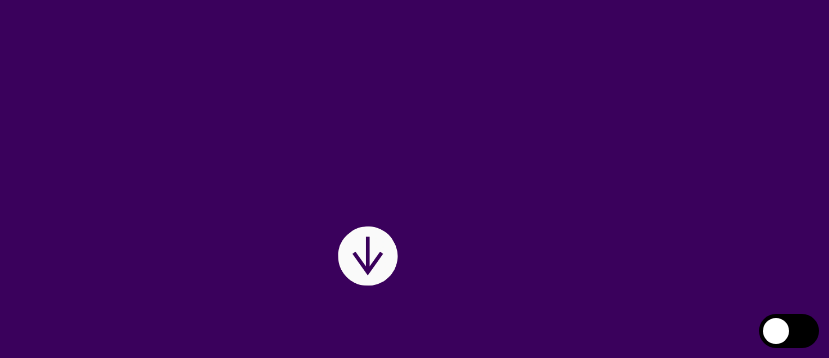
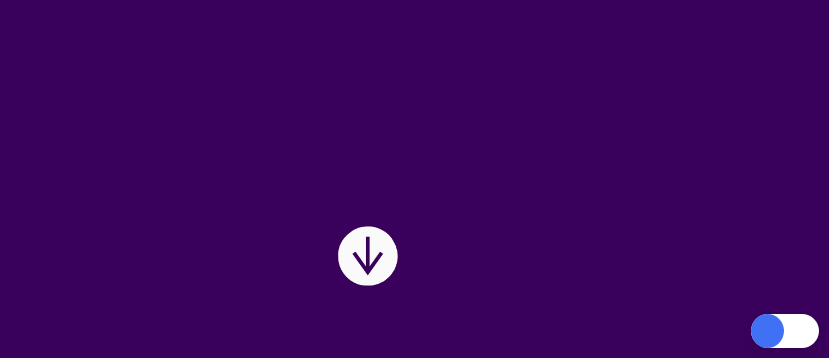
Before and after one commit to Edivaldo2004/wisecodes, a plain HTML site: page index.html in a window 1280 px wide. Shown: the part 442-800 px from the top of the page, without its empty margins (451-1280 px from the left). Drawn offline with Linux system fonts and the light colour scheme.

Commit message:
Botão alternância de cor feito

```diff
--- a/css/style.css
+++ b/css/style.css
@@ -8,77 +8,37 @@
     box-sizing: border-box;
       }
 
-.switch {
-    position: fixed;
-    z-index: 1;
-    right: 10px;
-    bottom: 10px;
-    display: inline-block;
-    width: 60px;
-    height: 34px;
+body.dark {
+  background-color: #18191a;
 }
-
-.switch input {
-    opacity: 0;
-    width: 0;
-    height: 0;
+.toggle {
+  position: fixed;
+  z-index: 1;
+  width: 68px;
+  height: 34px;
+  right: 10px;
+  bottom: 10px;
+  border-radius: 100px;
+  background-color: #fff;
+  box-shadow: 0 5px 10px rgba(0, 0, 0, 0.1);
+  cursor: pointer;
 }
-
-.slider {
-    position: absolute;
-    cursor: pointer;
-    top: 0;
-    left: 0;
-    right: 0;
-    bottom: 0;
-    background-color: black;
-    -webkit-transition: 0.4s;
-    transition: 0.4s;
- }
-
-.slider:before {
-    position: absolute;
-    content: "";
-    height: 26px;
-    width: 26px;
-    left: 4px;
-    bottom: 4px;
-    background-color: white;
-    -webkit-transition: 0.4s;
-    transition: 0.4s;
+.toggle::before {
+  content: "";
+  position: absolute;
+  width: 33px;
+  height: 34px;
+  background: #4070f4;
+  border-radius: 50%;
+  top: 50%;
+  left: 0px;
+  transform: translateY(-50%);
+  transition: all 0.3s ease-in-out;
 }
-
-input:checked + .slider {
-    background-color: #3A015C;
-}
-
-input:focus + .slider {
-    box-shadow: 0 0 1px #3A015C;
-}
-
-input:checked + .slider:before {
-    background-color: #fff;
-    -webkit-transform: translateX(26px);
-    -ms-transform: translateX(26px);
-    transform: translateX(26px);
-      }
-
-      /* Rounded sliders */
-.slider.round {
-    border-radius: 34px;
-}
-
-.slider.round:before {
-    border-radius: 50%;
-}
-
-h1,
-h2,
-h3,
-p,
-
-span {
-    cursor: default;
+.toggle.active::before {
+  background-color: #18191a;
+  left: calc(100% - 10px - 24px);
+ font-family: 'Poppins', sans-serif;
 }
 
 ::-webkit-scrollbar{
--- a/index.html
+++ b/index.html
@@ -6,15 +6,12 @@
     <meta name="viewport" content="width=device-width, initial-scale=1.0">
     <link rel="stylesheet" href="https://use.fontawesome.com/releases/v5.15.4/css/all.css">
     <link rel="stylesheet" href="css/style.css" />
-    <link rel="stylesheet" href="css/services.css" />
+    <link rel="stylesheet" href="css/contact.css" />
     <title>Wise Codes Pro</title>
 </head>
 <body>
 
-    <label class="switch">
-        <input type="checkbox" id="checkbox" />
-        <span class="slider round"></span>
-    </label>
+    <div class="toggle"></div>
 
 
     <div class="container">
@@ -43,7 +40,7 @@
 
         <a name="nav-seta"></a>
 
-        <div id="links2" data-aos="fade-left">
+        <div id="links2" data-aos="fade-up">
           <h2 class="link"><a href="" class="link-menu">About</h2></a>
           <h2 class="link"><a href="" class="link-menu">Services</a></h2>
           <h2 class="link"><a href="" class="link-menu">Projects</h2></a>
--- a/js/script.js
+++ b/js/script.js
@@ -1,5 +1,19 @@
-const checkbox = document.getElementById("#checkbox");
+const body = document.querySelector("body")
+const toggle = document.querySelector(".toggle");
 
-checkbox.addEventListener('change', function () {
-    document.body.classList.toggle("dark")
-})
+      let getMode = localStorage.getItem("mode");
+      if (getMode && getMode === "dark") {
+        body.classList.add("dark");
+        toggle.classList.add("active");
+      }
+
+      toggle.addEventListener("click", () => {
+        body.classList.toggle("dark");
+
+        if (!body.classList.contains("dark")) {
+          return localStorage.setItem("mode", "light");
+        }
+        localStorage.setItem("mode", "dark");
+      });
+
+      toggle.addEventListener("click", () => toggle.classList.toggle("active"))
```
Also changed, not shown: css/contact.css (renamed from css/services.css).
